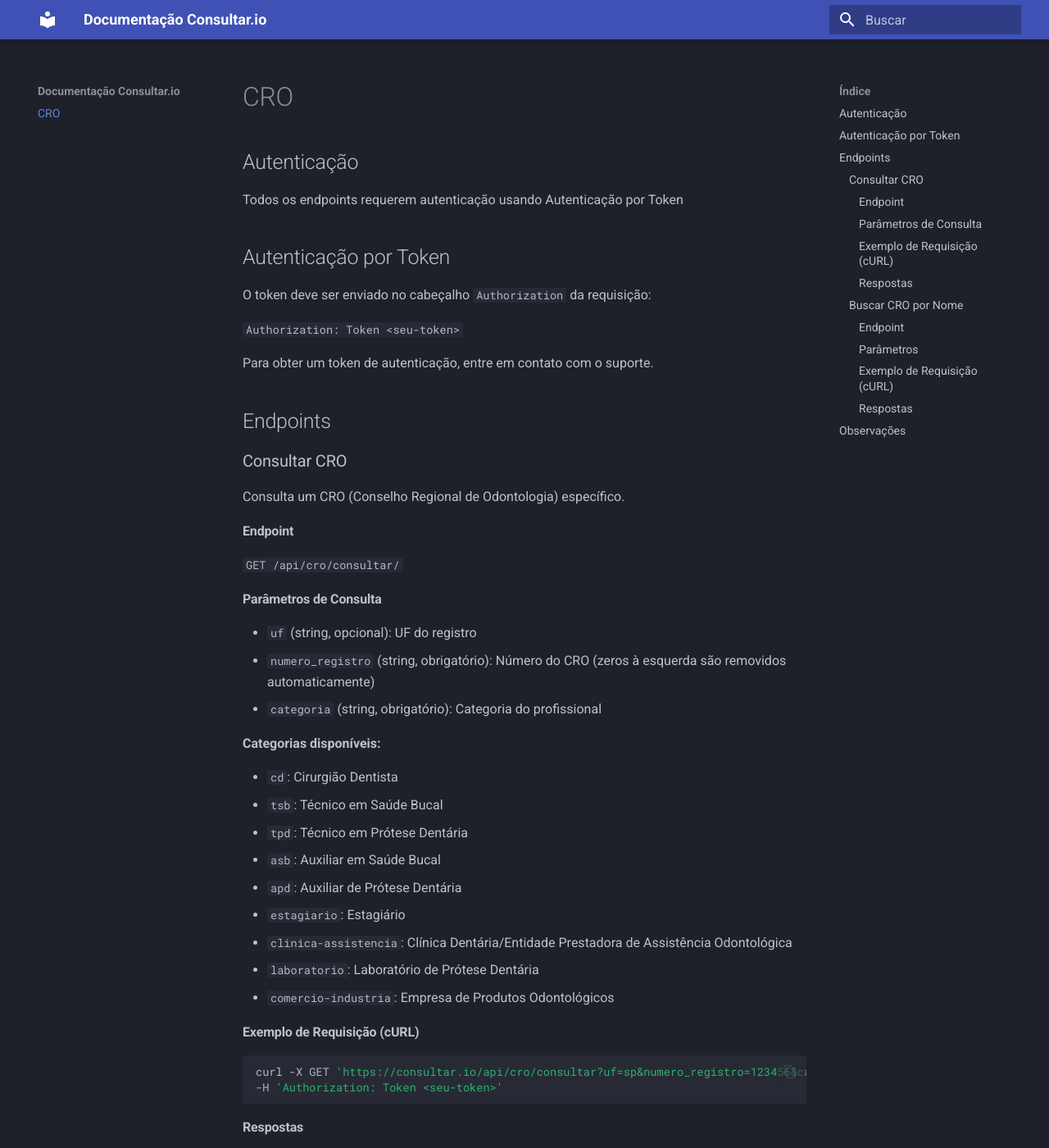
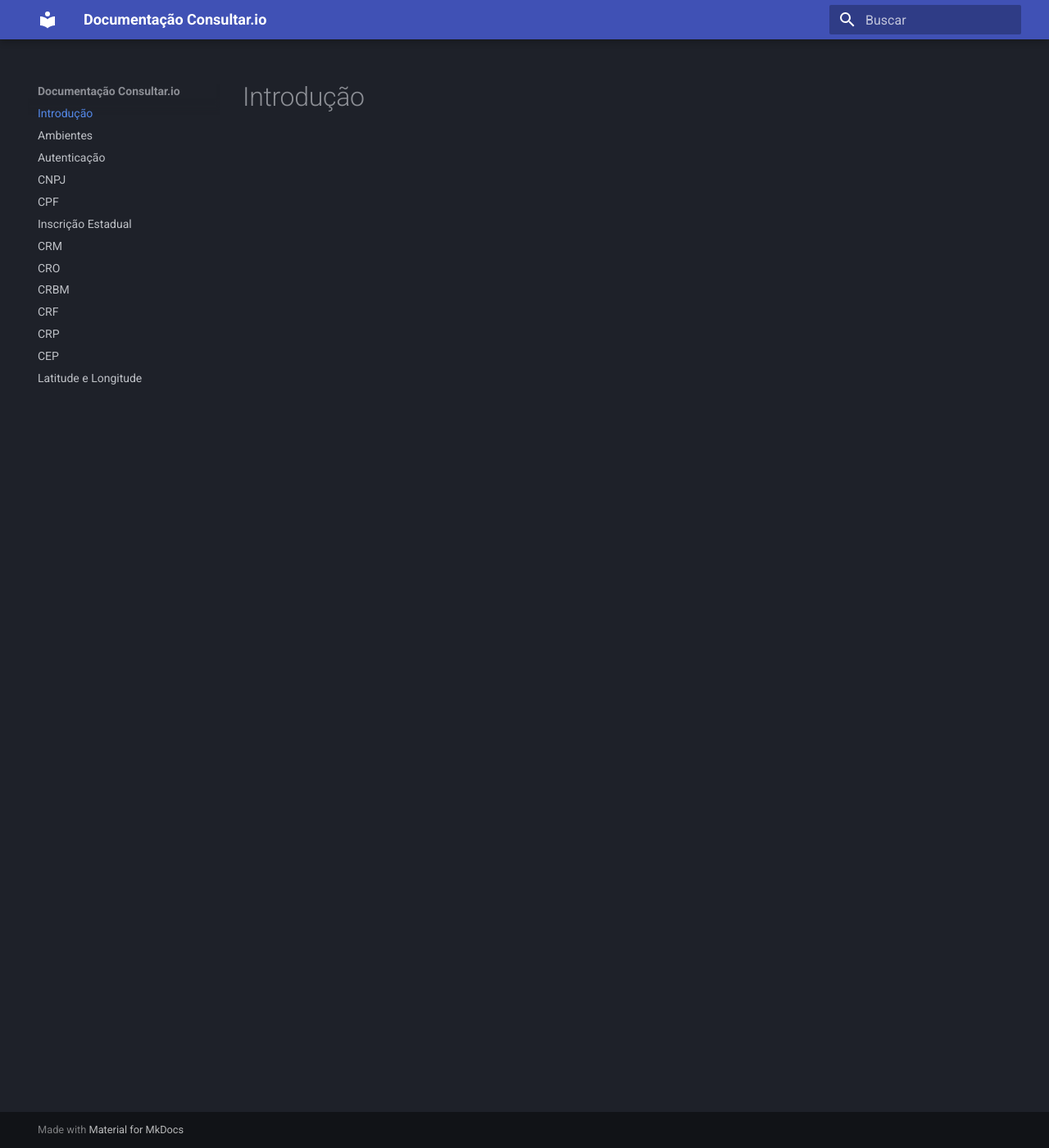
Before and after one commit to consultar-io/doc, an MkDocs documentation site: the page built from docs/index.md, in a window 1280 px wide and 1400 px high. Shown: the whole window at 82% size. Built offline with MkDocs 1.6.1 and Material for MkDocs 9.7.7, drawn with Linux system fonts in a browser that asks for light colours; some of the changed text lies outside the part shown.

Commit message:
Add new documentation files for various topics including environments, authentication, and identifiers (CNPJ, CPF, CRM, CRO, CRBM, CRF, CRP, and Inscrição Estadual). Update MkDocs configuration to include new navigation structure.

````diff
--- a/docs/index.md
+++ b/docs/index.md
@@ -1,181 +1 @@
-# CRO
-
-## Autenticação
-
-Todos os endpoints requerem autenticação usando Autenticação por Token
-
-## Autenticação por Token
-
-O token deve ser enviado no cabeçalho `Authorization` da requisição:
-
-`Authorization: Token <seu-token>`
-
-Para obter um token de autenticação, entre em contato com o suporte.
-
-## Endpoints
-
-### Consultar CRO
-
-Consulta um CRO (Conselho Regional de Odontologia) específico.
-
-#### Endpoint
-
-`GET /api/cro/consultar/`
-
-#### Parâmetros de Consulta
-
-- `uf` (string, opcional): UF do registro
-- `numero_registro` (string, obrigatório): Número do CRO (zeros à esquerda
-  são removidos automaticamente)
-- `categoria` (string, obrigatório): Categoria do profissional
-
-**Categorias disponíveis:**
-
-- `cd`: Cirurgião Dentista
-- `tsb`: Técnico em Saúde Bucal
-- `tpd`: Técnico em Prótese Dentária
-- `asb`: Auxiliar em Saúde Bucal
-- `apd`: Auxiliar de Prótese Dentária
-- `estagiario`: Estagiário
-- `clinica-assistencia`: Clínica Dentária/Entidade Prestadora de Assistência
-  Odontológica
-- `laboratorio`: Laboratório de Prótese Dentária
-- `comercio-industria`: Empresa de Produtos Odontológicos
-
-#### Exemplo de Requisição (cURL)
-
-```bash
-curl -X GET 'https://consultar.io/api/cro/consultar?uf=sp&numero_registro=123456&categoria=cd' \
--H 'Authorization: Token <seu-token>'
-```
-
-#### Respostas
-
-**Sucesso (200 OK):**
-
-```json
-{
-  "uf": "SP",
-  "numero_registro": "123456",
-  "categoria": "CIRURGIÃO-DENTISTA",
-  "nome_razao_social": "JOÃO SILVA",
-  "situacao": "ATIVO"
-}
-```
-
-ou
-
-**Erro (403 Forbidden):**
-
-```json
-{
-  "error": "PLANO_INATIVO",
-  "message": "Você não possui um plano ativo para realizar consultas."
-}
-```
-
-ou
-
-```json
-{
-  "error": "CREDITOS_INSUFICIENTES",
-  "message": "Você não possui créditos suficientes para realizar essa consulta."
-}
-```
-
-**Erro (404 Not Found):**
-
-```json
-{
-  "error": "NAO_ENCONTRADO",
-  "message": "Nenhum registro foi encontrado para os parâmetros informados."
-}
-```
-
-### Buscar CRO por Nome
-
-Busca profissionais por nome.
-
-#### Endpoint
-
-`GET /api/cro/buscar/`
-
-#### Parâmetros
-
-- `nome_razao_social` (string, obrigatório): Nome do profissional
-- `categoria` (string, obrigatório): Categoria do profissional (mesmas opções do
-  endpoint anterior)
-
-#### Exemplo de Requisição (cURL)
-
-```bash
-curl -X GET 'https://consultar.io/api/cro/buscar?nome_razao_social=joao%20silva&categoria=cd' \
--H 'Authorization: Token <seu-token>'
-```
-
-#### Respostas
-
-**Sucesso (200 OK):**
-
-```json
-[
-  {
-    "uf": "SP",
-    "numero_registro": "123456",
-    "categoria": "CIRURGIÃO-DENTISTA",
-    "nome_razao_social": "JOÃO SILVA"
-  },
-  {
-    "uf": "SP",
-    "numero_registro": "123457",
-    "categoria": "CIRURGIÃO-DENTISTA",
-    "nome_razao_social": "JOÃO DOS SANTOS SILVA"
-  }
-]
-```
-
-**Erro (400 Bad Request):**
-
-```json
-{
-  "error": "LIMITE_RESULTADO_EXCEDIDO",
-  "message": "Existem mais de 100 registros com os parâmetros informados.
-    Por favor, faça uma pesquisa mais específica."
-}
-```
-
-**Erro (403 Forbidden):**
-
-```json
-{
-  "error": "PLANO_INATIVO",
-  "message": "Você não possui um plano ativo para realizar consultas."
-}
-```
-
-ou
-
-```json
-{
-  "error": "CREDITOS_INSUFICIENTES",
-  "message": "Você não possui créditos suficientes para realizar essa consulta."
-}
-```
-
-**Erro (404 Not Found):**
-
-```json
-{
-  "error": "NAO_ENCONTRADO",
-  "message": "Nenhum registro foi encontrado para os parâmetros informados."
-}
-```
-
-## Observações
-
-- Todas as consultas consomem 1 crédito do plano do usuário
-- O sistema possui um limite de 100 resultados para buscas por nome
-- As consultas são registradas no histórico de transações do usuário
-- O token de autenticação deve ser mantido em segurança
-- Em caso de perda ou comprometimento do token,
-  você pode revogá-lo com o suporte
+# Introdução
--- a/mkdocs.yml
+++ b/mkdocs.yml
@@ -15,3 +15,19 @@
   - pymdownx.inlinehilite
   - pymdownx.snippets
   - pymdownx.superfences
+plugins:
+  - search
+nav:
+  - Introdução: index.md
+  - Ambientes: ambientes.md
+  - Autenticação: autenticacao.md
+  - CNPJ: cnpj.md
+  - CPF: cpf.md
+  - Inscrição Estadual: inscricao-estadual.md
+  - CRM: crm.md
+  - CRO: cro.md
+  - CRBM: crbm.md
+  - CRF: crf.md
+  - CRP: crp.md
+  - CEP: cep.md
+  - Latitude e Longitude: latitude-longitude.md
````
Also changed, not shown: docs/ambientes.md (added, +13 -0 lines), docs/autenticacao.md (added, +11 -0 lines), docs/cep.md (added, +1 -0 lines), docs/cnpj.md (added, +1 -0 lines), docs/cpf.md (added, +1 -0 lines), docs/crbm.md (added, +1 -0 lines), docs/crf.md (added, +1 -0 lines), docs/crm.md (added, +1 -0 lines), docs/cro.md (added, +167 -0 lines), docs/crp.md (added, +1 -0 lines), docs/inscricao-estadual.md (added, +1 -0 lines).
